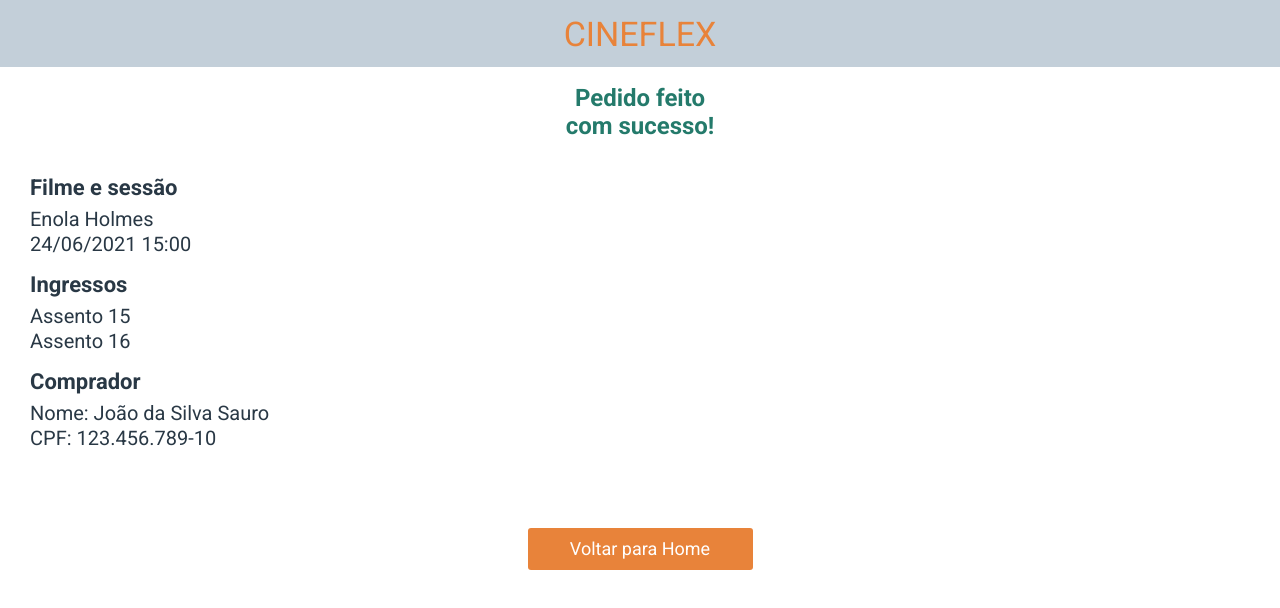
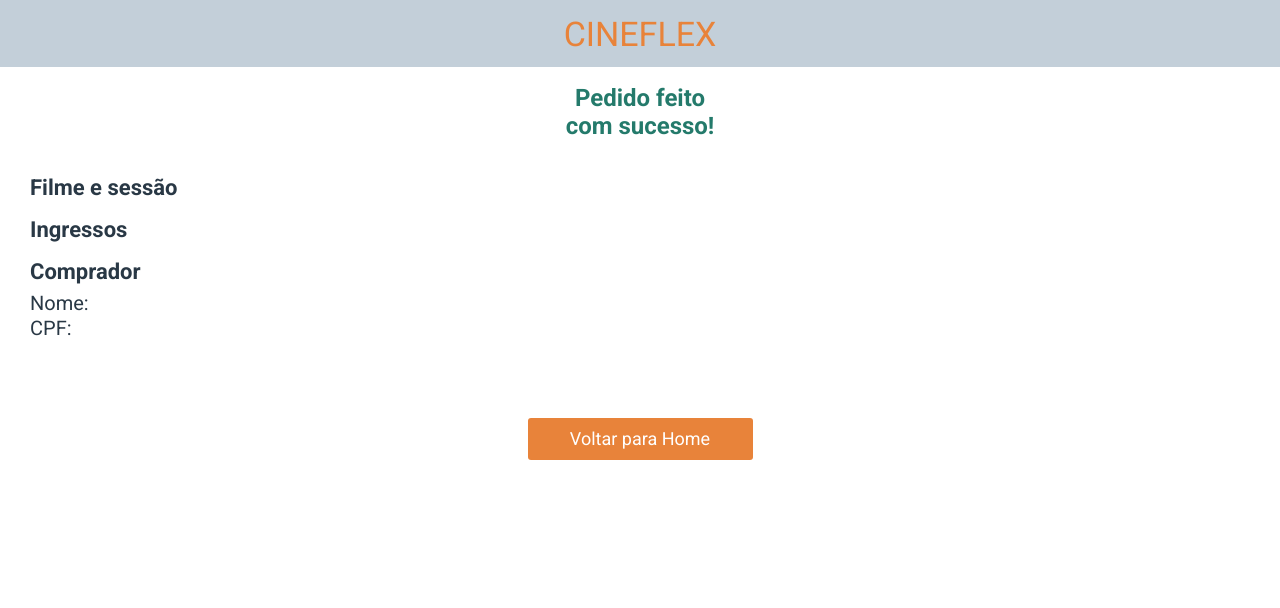
Before and after one commit to pedrolpin4/Cineflex_React, a React (Create React App) app: page /confirmation-screen in a window 1280 px wide. Shown: the top 608 px of the page. Built offline with nearby package versions, Linux system fonts and the light colour scheme.

Commit message:
styled component added

```diff
--- a/package.json
+++ b/package.json
@@ -11,6 +11,7 @@
     "react-dom": "^17.0.2",
     "react-router-dom": "^5.2.1",
     "react-scripts": "4.0.3",
+    "styled-component": "^2.8.0",
     "web-vitals": "^1.1.2"
   },
   "scripts": {
--- a/src/App/App.js
+++ b/src/App/App.js
@@ -1,20 +1,19 @@
 import './App.css';
 import NavBar from '../NavBar/NavBar'
 import MoviesList from '../MoviesList/MoviesList'
-import TicketsSessions from '../TicketsSessions/TicketsSessions'
+import TicketsSession from '../TicketsSession/TicketsSession'
 import SessionsSeats from '../SessionsSeats/SessionsSeats';
 import ConfirmationScreen from '../ConfirmationScreen/ConfirmationScreen'
 import {
   BrowserRouter as Router,
   Switch,
   Route,
-  useParams,
 } from 'react-router-dom'
 import { useState } from 'react';
 
 function App() {
 
-  const [ticket, setTicket] = useState({
+  const [tickets, setTickets] = useState({
       id: "",
       title: "",
       posterURL: "",
@@ -25,21 +24,40 @@ function App() {
       seats: []
   })
 
+  const [buyer, setBuyer] = useState({
+    name: "",
+    cpf: ""
+  })
+
   return (
     <Router>
       <NavBar />
       <Switch>
         <Route path = "/" exact>
-          <MoviesList />
+          <MoviesList
+          tickets = {tickets}
+          setTickets = {setTickets}
+          />
         </Route>
         <Route path = "/sessions/:movieId" exact>
-          <TicketsSessions />
+          <TicketsSession
+            tickets = {tickets}
+            setTickets = {setTickets}
+          />
         </Route>
         <Route path = "/seats/:sessionId" exact>
-          <SessionsSeats />
+          <SessionsSeats
+            tickets = {tickets}
+            setTickets = {setTickets}
+            buyer = {buyer}
+            setBuyer = {setBuyer}
+          />
         </Route>
         <Route path = "/confirmation-screen" exact>
-          <ConfirmationScreen />
+          <ConfirmationScreen
+            tickets = {tickets}
+            buyer = {buyer}
+          />
         </Route>
       </Switch>
     </Router>
--- a/src/ConfirmationScreen/ConfirmationScreen.js
+++ b/src/ConfirmationScreen/ConfirmationScreen.js
@@ -1,23 +1,24 @@
 import './ConfirmationScreen.css'
 
-const ConfirmationScreen = () => {
+const ConfirmationScreen = ({ tickets, buyer }) => {
     return(
         <div className = "confirmation-container">
             <h1>Pedido feito<br/>com sucesso!</h1>
             <div>
                 <h2>Filme e sessão</h2>
-                <p>Enola Holmes</p>
-                <p>24/06/2021 15:00</p>
+                <p>{tickets.title}</p>
+                <p>{tickets.session.date} {tickets.session.hour}</p>
             </div>
             <div>
                 <h2>Ingressos</h2>
-                <p>Assento 15</p>
-                <p>Assento 16</p>
+                <p>{tickets.seats.map(seat => (
+                    <p>Assento {seat.number}</p>
+                ))}</p>
             </div>
             <div>
                 <h2>Comprador</h2>
-                <p>Nome: João da Silva Sauro</p>
-                <p>CPF: 123.456.789-10</p>
+                <p>Nome: {buyer.name}</p>
+                <p>CPF: {buyer.cpf}</p>
             </div>
             <div className = "return-home">Voltar para Home</div>
         </div>
--- a/src/MoviesList/MoviePoster/MoviePoster.js
+++ b/src/MoviesList/MoviePoster/MoviePoster.js
@@ -1,11 +1,10 @@
 import { Link } from 'react-router-dom';
 import './MoviePoster.css'
 
-const MoviePoster = ({ movie, movieId, setMovieId }) => {
-    console.log(movieId);
+const MoviePoster = ({ movie }) => {
     return (
-        <Link  to = {`/${movieId}`}>
-            <div onClick = {() => setMovieId(movie.id)} className = 'movie-poster' key = {movie.id}>
+        <Link  to = {`/sessions/${movie.id}`}>
+            <div className = 'movie-poster' key = {movie.id}>
                 <img src = {movie.posterURL} alt = ""/>
             </div>
         </Link>
--- a/src/MoviesList/MoviesList.js
+++ b/src/MoviesList/MoviesList.js
@@ -3,7 +3,7 @@ import MoviePoster from './MoviePoster/MoviePoster'
 import axios from "axios";
 import { useEffect, useState } from 'react';
 
-const MoviesList = () => {
+const MoviesList = ({tickets, setTickets}) => {
     const [movies, setMovies] = useState([])
     const [movieId, setMovieId] = useState("")
 
--- a/src/SessionsSeats/SessionsSeats.js
+++ b/src/SessionsSeats/SessionsSeats.js
@@ -1,5 +1,6 @@
 import axios from 'axios';
 import { useEffect, useState } from 'react'
+import { Link } from 'react-router-dom';
 import './SessionsSeats.css'
 
 const SessionsSeats = ({ sessionId }) =>{
@@ -19,7 +20,7 @@ const SessionsSeats = ({ sessionId }) =>{
     return(
         <div className = "seats-page-content">
             <h1>Selecione o(s) assento(s)</h1>
-            <div className = "seats-container">
+            <ul className = "seats-container">
 
                 {seats.map(seat =>{
 
@@ -40,16 +41,16 @@ const SessionsSeats = ({ sessionId }) =>{
                     }
 
                     return(
-                        <div
+                        <li
                             className = {`seat ${seatStatus}`}
                             key = {seat.id}
                             onClick = {reserveSeat}
                         >
                         {seat.name}
-                        </div>
+                        </li>
                     )
                 })}
-            </div>
+            </ul>
             <div className = "seats-status-container">
                 <div>
                     <div className = "seats-status selected"></div>
--- a/src/TicketsSessions/TicketsSessions.js
+++ b/src/TicketsSession/TicketsSession.js
@@ -1,13 +1,16 @@
-import './TicketsSessions.css'
+import './TicketsSession.css'
 import axios from 'axios'
-import { useState, useEffect } from 'react'
+import {
+    useState,
+    useEffect,
+ } from 'react'
 
-const TicketsSessions = ({ movieId }) => {
+const TicketsSession = ({ tickets, setTickets }) => {
 
     const [days, setDays] = useState([])
 
     useEffect(() => {
-        axios(`https://mock-api.bootcamp.respondeai.com.br/api/v2/cineflex/movies/${movieId}/showtimes`)
+        axios(`https://mock-api.bootcamp.respondeai.com.br/api/v2/cineflex/movies/:movieId/showtimes`)
             .then((answer) => {
                 setDays([...answer.data.days]);
             })
@@ -39,4 +42,4 @@ const TicketsSessions = ({ movieId }) => {
     )
 }
 
-export default TicketsSessions
+export default TicketsSession
```
Also changed, not shown: src/TicketsSession/TicketsSession.css (renamed from src/TicketsSessions/TicketsSessions.css), 1 other file (tests, documents, lock files or other folders).
